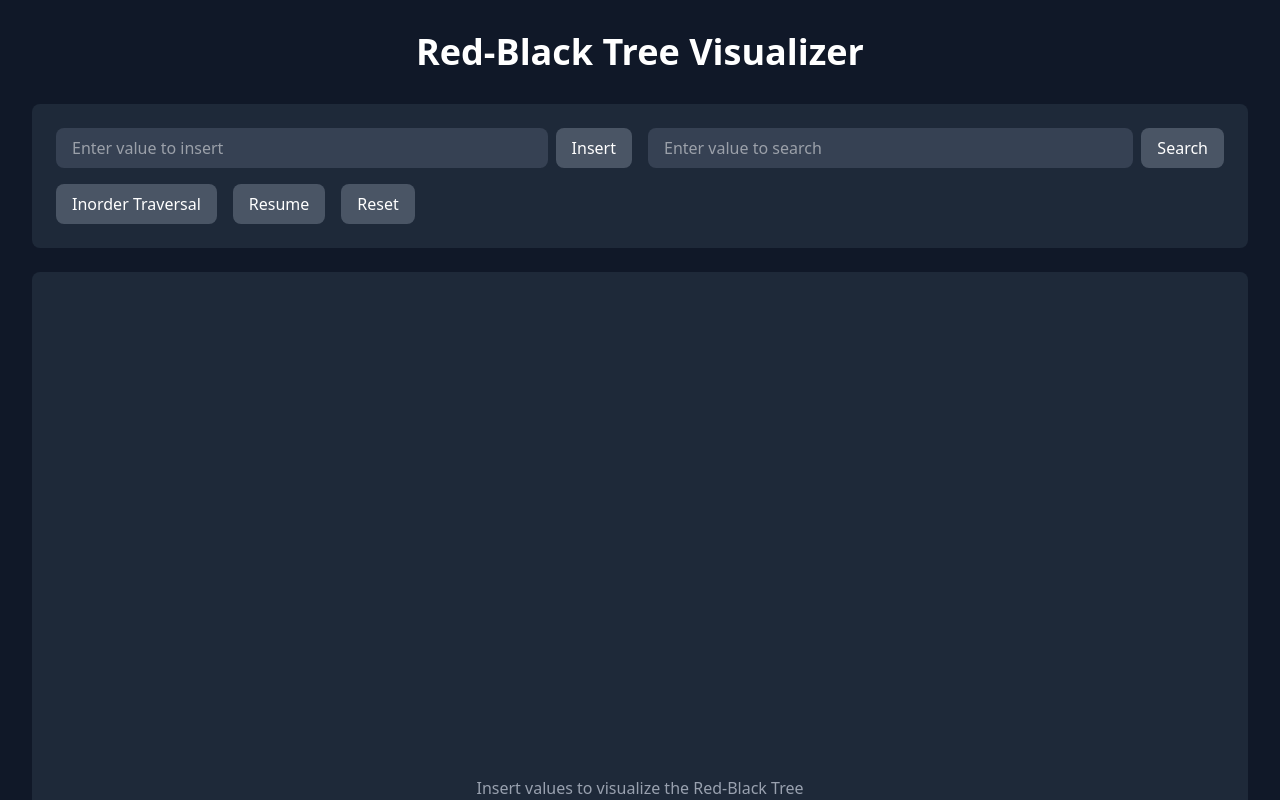
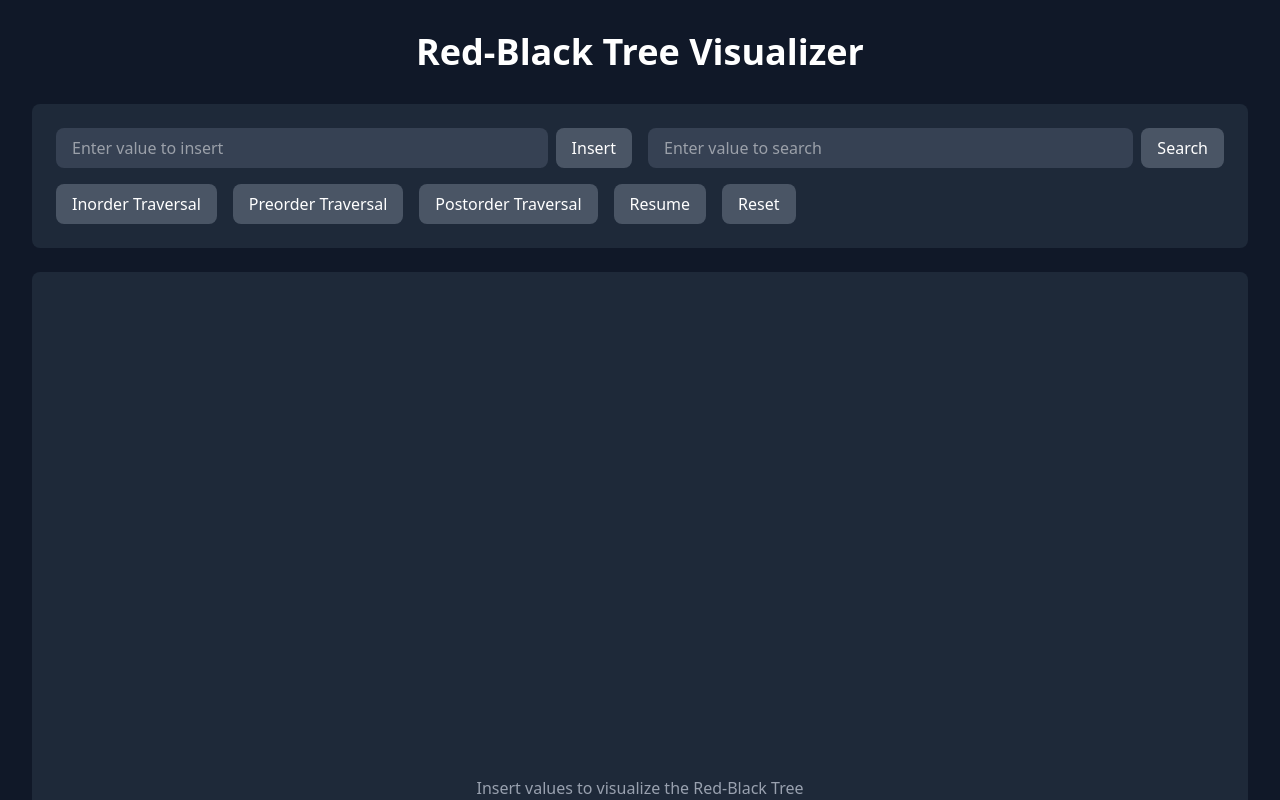
Before and after one commit to cubexgani/rb-tree-visualizer, a React (Vite) app: page / in a window 1280 px wide. Shown: the top 800 px of the page. Built offline with nearby package versions, Linux system fonts and the light colour scheme.

Commit message:
Preorder and Postorder Traversal added

```diff
--- a/src/components/ui/Controls.tsx
+++ b/src/components/ui/Controls.tsx
@@ -11,6 +11,8 @@ interface ControlsProps {
   onInsert: () => void;
   onSearch: () => void;
   onInorder: () => void;
+  onPreorder: () => void;
+  onPostorder: () => void;
   onPauseResume: () => void;
   onReset: () => void;
   hasAnimationQueue: boolean;
@@ -26,6 +28,8 @@ export const Controls: React.FC<ControlsProps> = ({
   onInsert,
   onSearch,
   onInorder,
+  onPreorder,
+  onPostorder,
   onPauseResume,
   onReset,
   hasAnimationQueue
@@ -82,6 +86,22 @@ export const Controls: React.FC<ControlsProps> = ({
         </button>
 
         <button
+          onClick={onPreorder}
+          disabled={isAnimating || !hasNodes}
+          className="px-4 py-2 bg-purple-600 rounded-lg hover:bg-purple-700 disabled:bg-gray-600 disabled:cursor-not-allowed transition-all"
+        >
+          Preorder Traversal
+        </button>
+
+        <button
+          onClick={onPostorder}
+          disabled={isAnimating || !hasNodes}
+          className="px-4 py-2 bg-purple-600 rounded-lg hover:bg-purple-700 disabled:bg-gray-600 disabled:cursor-not-allowed transition-all"
+        >
+          Postorder Traversal
+        </button>
+
+        <button
           onClick={onPauseResume}
           disabled={!hasAnimationQueue && !isAnimating}
           className="px-4 py-2 bg-yellow-600 rounded-lg hover:bg-yellow-700 disabled:bg-gray-600 disabled:cursor-not-allowed flex items-center gap-2 transition-all"
--- a/src/components/ui/StatusDisplay.tsx
+++ b/src/components/ui/StatusDisplay.tsx
@@ -5,12 +5,14 @@ interface StatusDisplayProps {
   currentStep: AnimationStep | null;
   animationQueueLength: number;
   traversalResult: string;
+  traversalType: string;
 }
 
 export const StatusDisplay: React.FC<StatusDisplayProps> = ({
   currentStep,
   animationQueueLength,
-  traversalResult
+  traversalResult,
+  traversalType
 }) => {
   return (
     <>
@@ -26,7 +28,7 @@ export const StatusDisplay: React.FC<StatusDisplayProps> = ({
 
       {traversalResult && (
         <div className="bg-gray-800 rounded-lg p-4 mb-6 transition-all">
-          <h3 className="text-lg font-semibold mb-2">Inorder Traversal Result:</h3>
+          <h3 className="text-lg font-semibold mb-2">{traversalType} Traversal Result:</h3>
           <p className="text-green-400 font-mono">{traversalResult}</p>
         </div>
       )}
--- a/src/logic/RedBlackTree.ts
+++ b/src/logic/RedBlackTree.ts
@@ -66,6 +66,52 @@ export default class RedBlackTree {
         );
         arr.push(node.val);
         this.getInorderArray(node.right, arr);
+    }
+
+    /**
+ * Traverses the tree in a preorder manner. If tree is empty, simply returns empty array.
+ * @returns An array containing the elements arranged in preorder fashion.
+ */
+    preorder() {
+        if (!this.root) return [];
+        let arr: number[] = [];
+        this.getPreorderArray(this.root, arr);
+        return arr;
+    }
+
+    private getPreorderArray(node: RedBlackNode | null, arr: number[]) {
+        if (!node) return;
+        this.addStep(
+            AnimationType.TRAVERSE,
+            node.id,
+            `Visiting ${node.val}`
+        );
+        arr.push(node.val);
+        this.getPreorderArray(node.left, arr);
+        this.getPreorderArray(node.right, arr);
+    }
+
+    /**
+     * Traverses the tree in a postorder manner. If tree is empty, simply returns empty array.
+     * @returns An array containing the elements arranged in postorder fashion.
+     */
+    postorder() {
+        if (!this.root) return [];
+        let arr: number[] = [];
+        this.getPostorderArray(this.root, arr);
+        return arr;
+    }
+
+    private getPostorderArray(node: RedBlackNode | null, arr: number[]) {
+        if (!node) return;
+        this.getPostorderArray(node.left, arr);
+        this.getPostorderArray(node.right, arr);
+        this.addStep(
+            AnimationType.TRAVERSE,
+            node.id,
+            `Visiting ${node.val}`
+        );
+        arr.push(node.val);
     }
 
     /**
@@ -332,8 +378,8 @@ export default class RedBlackTree {
     * @param val The value to be searched
     * @returns A return value and an error string
     */
-    search(val: number) : {ret: number, err: string} {
-        if (!this.root) return {ret: 0, err: "Tree is empty"};
+    search(val: number): { ret: number, err: string } {
+        if (!this.root) return { ret: 0, err: "Tree is empty" };
         let tmp: RedBlackNode | null = this.root;
         while (tmp) {
             this.addStep(
@@ -353,7 +399,7 @@ export default class RedBlackTree {
                 val,
                 `${val} not found in tree`,
             );
-            return {ret: 0, err: "Value not found"};
+            return { ret: 0, err: "Value not found" };
         }
         this.addStep(
             AnimationType.FOUND,
@@ -361,7 +407,7 @@ export default class RedBlackTree {
             `Found ${val}!`,
         )
 
-        return {ret: tmp.val, err: ""};
+        return { ret: tmp.val, err: "" };
     }
 
     /**
@@ -369,7 +415,7 @@ export default class RedBlackTree {
     * returns "Empty".
     * @returns The string representation.
     */
-    toString() : string {
+    toString(): string {
         if (!this.root) return "Empty";
         return RedBlackTree.printWithTabs(this.root, '', true);
     }
@@ -383,7 +429,7 @@ export default class RedBlackTree {
     * @param isLeft Whether the current child is a left node or not.
     * @returns A really cool string representation.
     */
-    private static printWithTabs(node: RedBlackNode | null, prefix: string, isLeft: boolean) : string {
+    private static printWithTabs(node: RedBlackNode | null, prefix: string, isLeft: boolean): string {
         if (!node) return '';
 
         let retstr = '';
--- a/src/pages/RBTreePage.tsx
+++ b/src/pages/RBTreePage.tsx
@@ -19,6 +19,7 @@ export const RBTreePage: React.FC = () => {
   const [isAnimating, setIsAnimating] = useState(false);
   const [highlightedNodes, setHighlightedNodes] = useState<Set<number>>(new Set());
   const [traversalResult, setTraversalResult] = useState<string>('');
+  const [traversalType, setTraversalType] = useState<string>('');
 
   const handleInsert = () => {
     const value = parseInt(insertValue);
@@ -48,6 +49,25 @@ export const RBTreePage: React.FC = () => {
     setAnimationQueue(tree.getAnimationSteps());
     setIsAnimating(true);
     setTraversalResult(result);
+    setTraversalType('Inorder');
+  };
+
+  const handlePreorder = () => {
+    const steps = tree.preorder();
+    const result = steps.join(' → ');
+    setAnimationQueue(tree.getAnimationSteps());
+    setIsAnimating(true);
+    setTraversalResult(result);
+    setTraversalType('Preorder');
+  };
+
+  const handlePostorder = () => {
+    const steps = tree.postorder();
+    const result = steps.join(' → ');
+    setAnimationQueue(tree.getAnimationSteps());
+    setIsAnimating(true);
+    setTraversalResult(result);
+    setTraversalType('Postorder');
   };
 
   const handlePauseResume = () => {
@@ -75,6 +95,8 @@ export const RBTreePage: React.FC = () => {
         onInsert={handleInsert}
         onSearch={handleSearch}
         onInorder={handleInorder}
+        onPreorder={handlePreorder}
+        onPostorder={handlePostorder}
         onPauseResume={handlePauseResume}
         onReset={handleReset}
         hasAnimationQueue={animationQueue.length > 0}
@@ -84,6 +106,7 @@ export const RBTreePage: React.FC = () => {
         currentStep={currentStep}
         animationQueueLength={animationQueue.length}
         traversalResult={traversalResult}
+        traversalType={traversalType}
       />
 
       <RBTreeVisualizer
```
